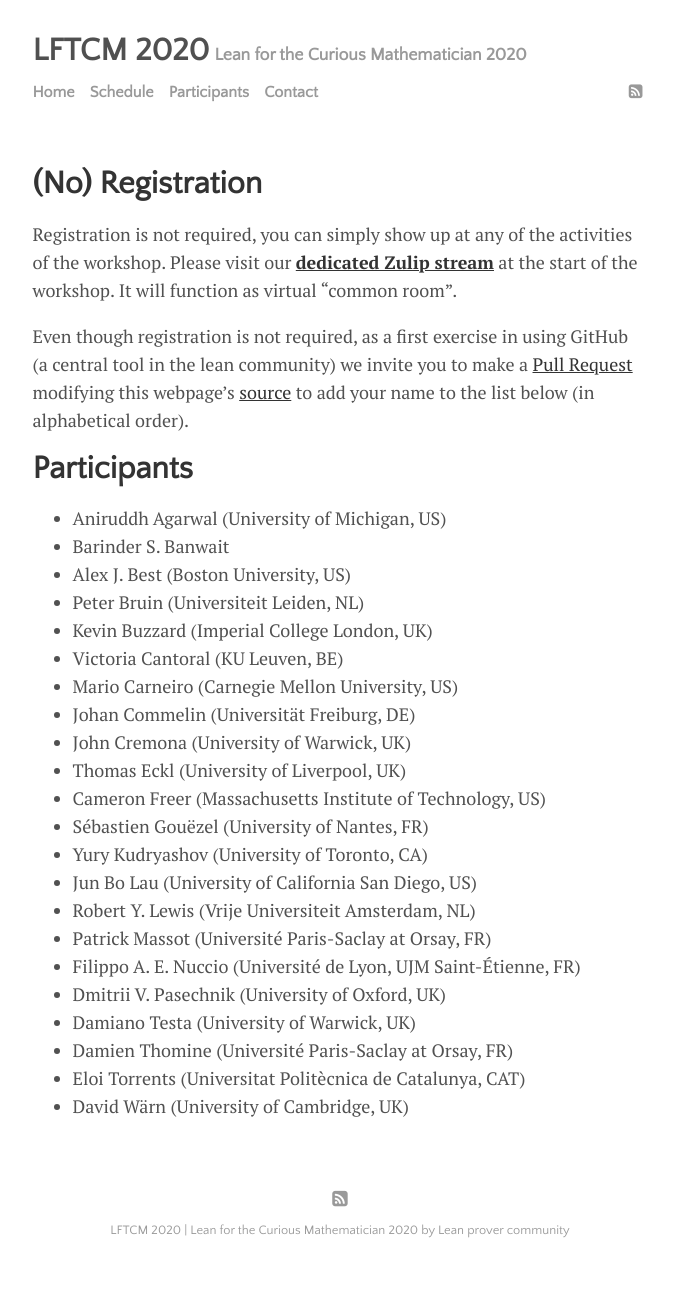
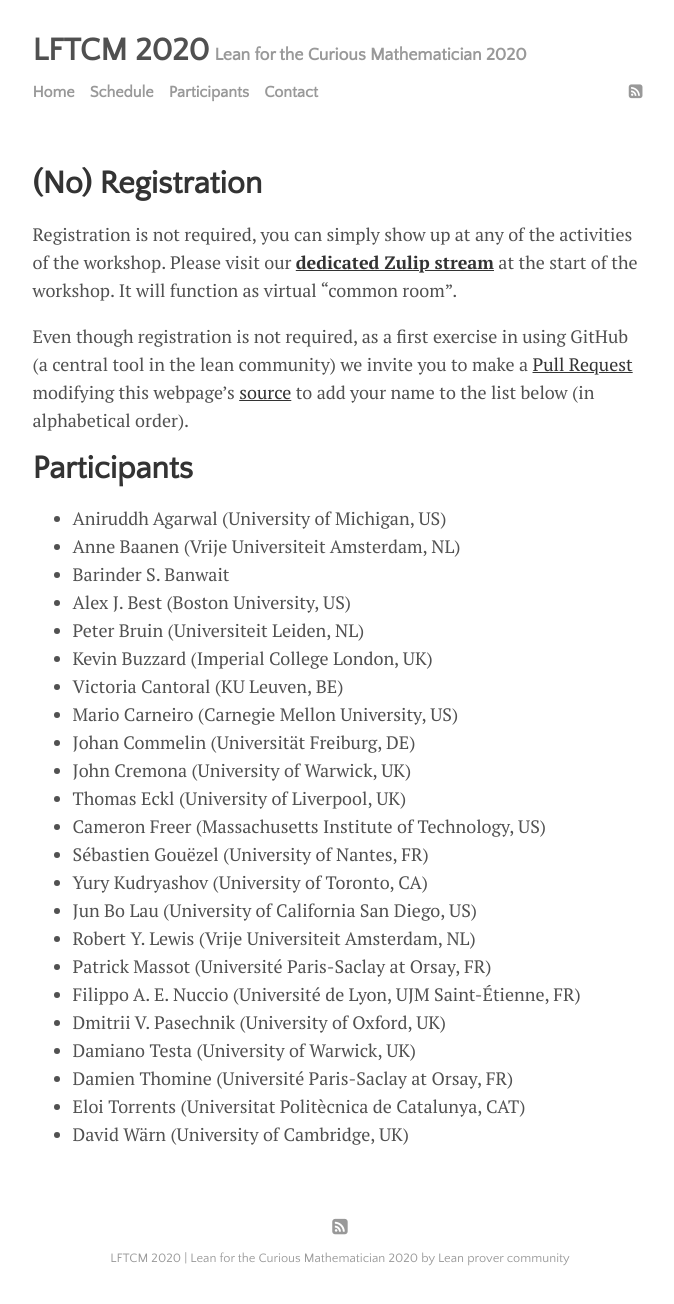
Before and after one commit to leanprover-community/lftcm2020, a Jekyll site: the page built from participants.md, in a window 1280 px wide. Shown: the whole page, without its empty margins (300-974 px from the left). Built offline with Jekyll 4.4.1, drawn with Linux system fonts in a browser that asks for light colours; before the commit the page ends 1276 px from its top, so only the background shows below that.

Commit message:
Add myself to participant list

```diff
--- a/participants.md
+++ b/participants.md
@@ -25,6 +25,7 @@ to add your name to the list below (in alphabetical order).
 # Participants
 
 * Aniruddh Agarwal (University of Michigan, US)
+* Anne Baanen (Vrije Universiteit Amsterdam, NL)
 * Barinder S. Banwait
 * Alex J. Best (Boston University, US)
 * Peter Bruin (Universiteit Leiden, NL)
```
